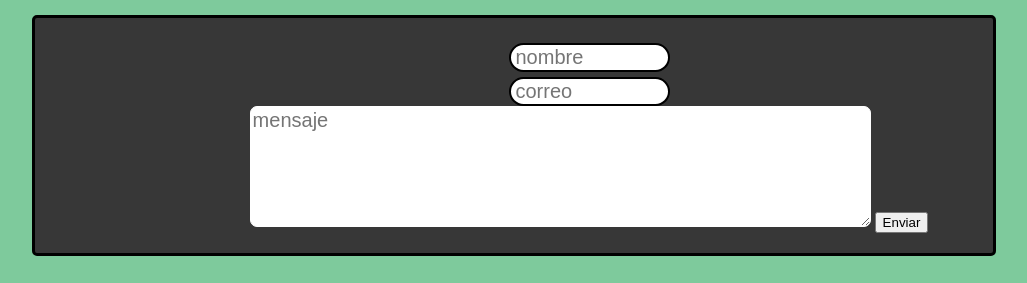
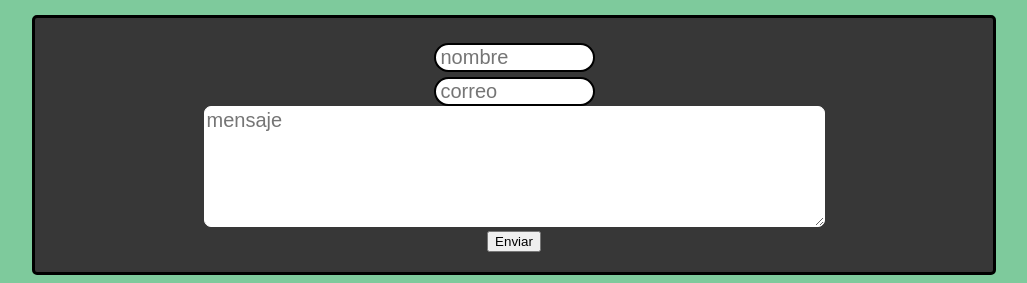
Before and after one commit to R3YT3R0/R3YT3R0.github.io, a plain HTML site: page index.html in a window 1280 px wide. Shown: the part 3882-4165 px from the top of the page, without its empty margins (126-1153 px from the left). Drawn offline with Linux system fonts and the light colour scheme.

Commit message:
arreglo margin-right linea:314

```diff
--- a/style.css
+++ b/style.css
@@ -311,7 +311,7 @@ font-family: 'Times New Roman', Times, serif;}
    justify-content: center;
    padding-bottom: 20px;
    margin-left:150px;
-   margin-rigth:150px;
+   margin-right:150px;
 }
 
 .form input{
```
